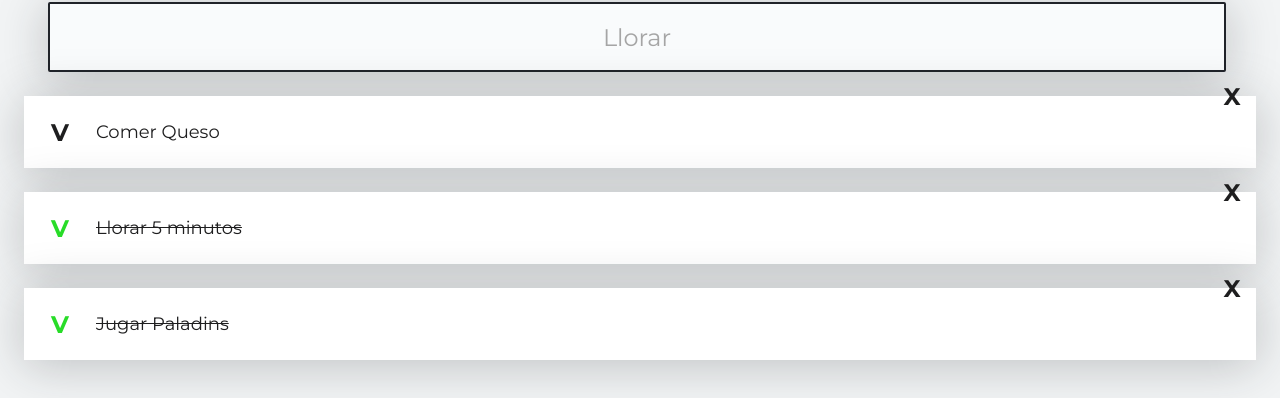
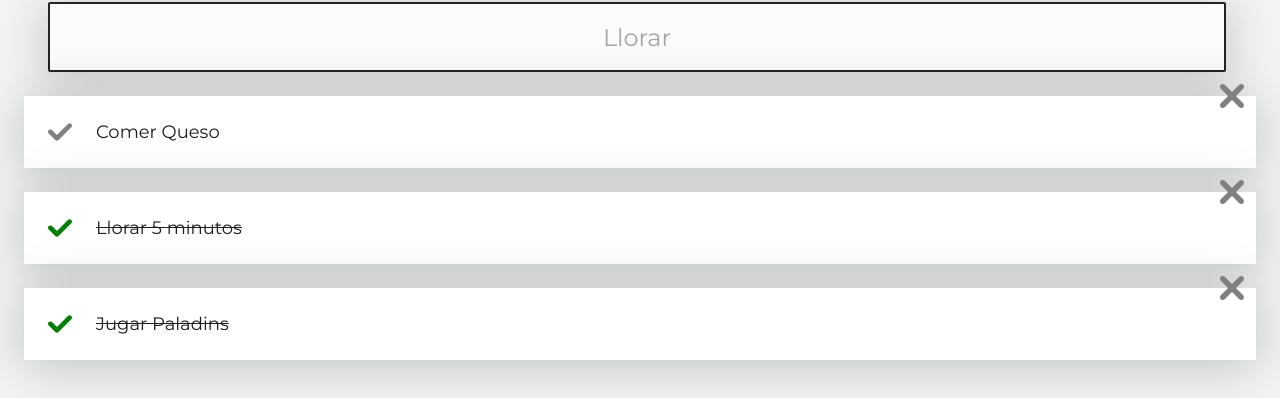
Before and after one commit to Diego-Bonora/TODO-List, a React (Create React App) app: page / in a window 1280 px wide. Shown: the part 123-521 px from the top of the page. Built offline with nearby package versions, Linux system fonts and the light colour scheme.

Commit message:
adding SVG icons

```diff
--- /dev/null
+++ b/src/CompleteIcon.js
@@ -0,0 +1,14 @@
+import React from "react";
+import { TodoIcon } from './TodoIcon'
+
+function CompleteIcon({ completed, onComplete }) {
+    return (
+        <TodoIcon
+            type='check'
+            color={completed ? 'green' : 'gray'}
+            onClick={onComplete}
+        />
+    );
+}
+
+export { CompleteIcon };
--- /dev/null
+++ b/src/DeleteIcon.js
@@ -0,0 +1,14 @@
+import React from "react";
+import { TodoIcon } from './TodoIcon'
+
+function DeleteIcon({ onDelete }) {
+    return (
+        <TodoIcon
+            type='delete'
+            color='gray'
+            onClick={onDelete}
+        />
+    );
+}
+
+export { DeleteIcon };
--- /dev/null
+++ b/src/TodoIcon.css
@@ -0,0 +1,38 @@
+.Icon-container {
+  cursor: pointer;
+  display: flex;
+  justify-content: center;
+  align-items: center;
+  height: 48px;
+  width: 48px;
+  font-size: 24px;
+  font-weight: bold;
+}
+
+.Icon-container-check {
+  position: absolute;
+  left: 12px;
+}
+
+.Icon-container-check--active {
+  color: rgb(40, 220, 40);
+}
+
+.Icon-container-delete {
+  position: absolute;
+  top: -24px;
+  right: 0;
+}
+
+.Icon-container-delete:hover .Icon-svg {
+  fill: red;
+}
+
+.Icon-container-check:hover .Icon-svg {
+  fill: green;
+}
+
+.Icon-svg {
+  width: 24px;
+  height: 24px;
+}
--- /dev/null
+++ b/src/TodoIcon.js
@@ -0,0 +1,21 @@
+import { ReactComponent as CheckSVG } from './check.svg'
+import { ReactComponent as DeleteSVG } from './delete.svg'
+import './TodoIcon.css'
+
+const iconType = {
+    "check": (color) => <CheckSVG className="Icon-svg" fill={color} />,
+    "delete": (color) => <DeleteSVG className="Icon-svg" fill={color} />,
+};
+
+function TodoIcon({ type, color, onClick }) {
+    return (
+        <span
+            className={`Icon-container Icon-container-${type}`}
+            onClick={onClick}
+        >
+            {iconType[type](color)}
+        </span>
+    )
+}
+
+export { TodoIcon }
--- a/src/TodoItem.css
+++ b/src/TodoItem.css
@@ -19,33 +19,3 @@
 .TodoItem-p--complete {
   text-decoration: line-through;
 }
-
-.Icon {
-  cursor: pointer;
-  display: flex;
-  justify-content: center;
-  align-items: center;
-  height: 48px;
-  width: 48px;
-  font-size: 24px;
-  font-weight: bold;
-}
-
-.Icon-check {
-  position: absolute;
-  left: 12px;
-}
-
-.Icon-check--active {
-  color: rgb(40, 220, 40);
-}
-
-.Icon-delete {
-  position: absolute;
-  top: -24px;
-  right: 0;
-}
-
-.Icon-delete:hover {
-  color: red;
-}
--- a/src/TodoItem.js
+++ b/src/TodoItem.js
@@ -1,17 +1,26 @@
+import { CompleteIcon } from './CompleteIcon'
+import { DeleteIcon } from './DeleteIcon'
 import './TodoItem.css'
 
 function TodoItem(props) {
     return (
         <li className="TodoItem">
-            <span
+            <CompleteIcon
+                completed={props.completed}
+                onComplete={props.onComplete}
+            />
+            {/* <span
                 className={`Icon Icon-check ${props.completed && "Icon-check--active"}`}
                 onClick={props.onComplete}
-            >V</span>
+            >V</span> */}
             <p className={`TodoItem-p ${props.completed && "TodoItem-p--complete"}`}>{props.text}</p>
-            <span
+            <DeleteIcon
+                onDelete={props.onDelete}
+            />
+            {/* <span
                 className="Icon Icon-delete"
                 onClick={props.onDelete}
-            >X</span>
+            >X</span> */}
         </li>
     );
 }
```
Also changed, not shown: src/check.svg (added), src/delete.svg (added).
